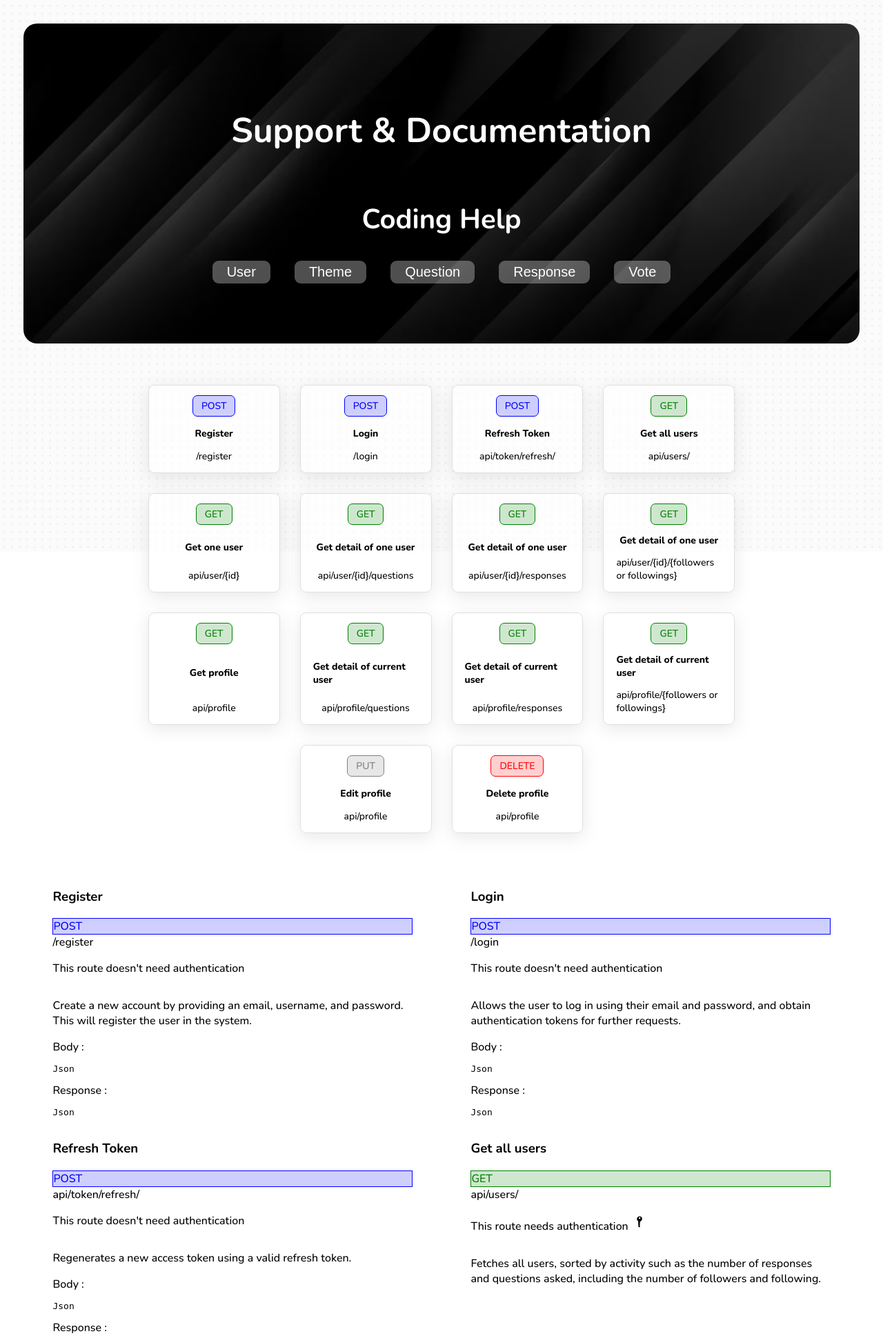
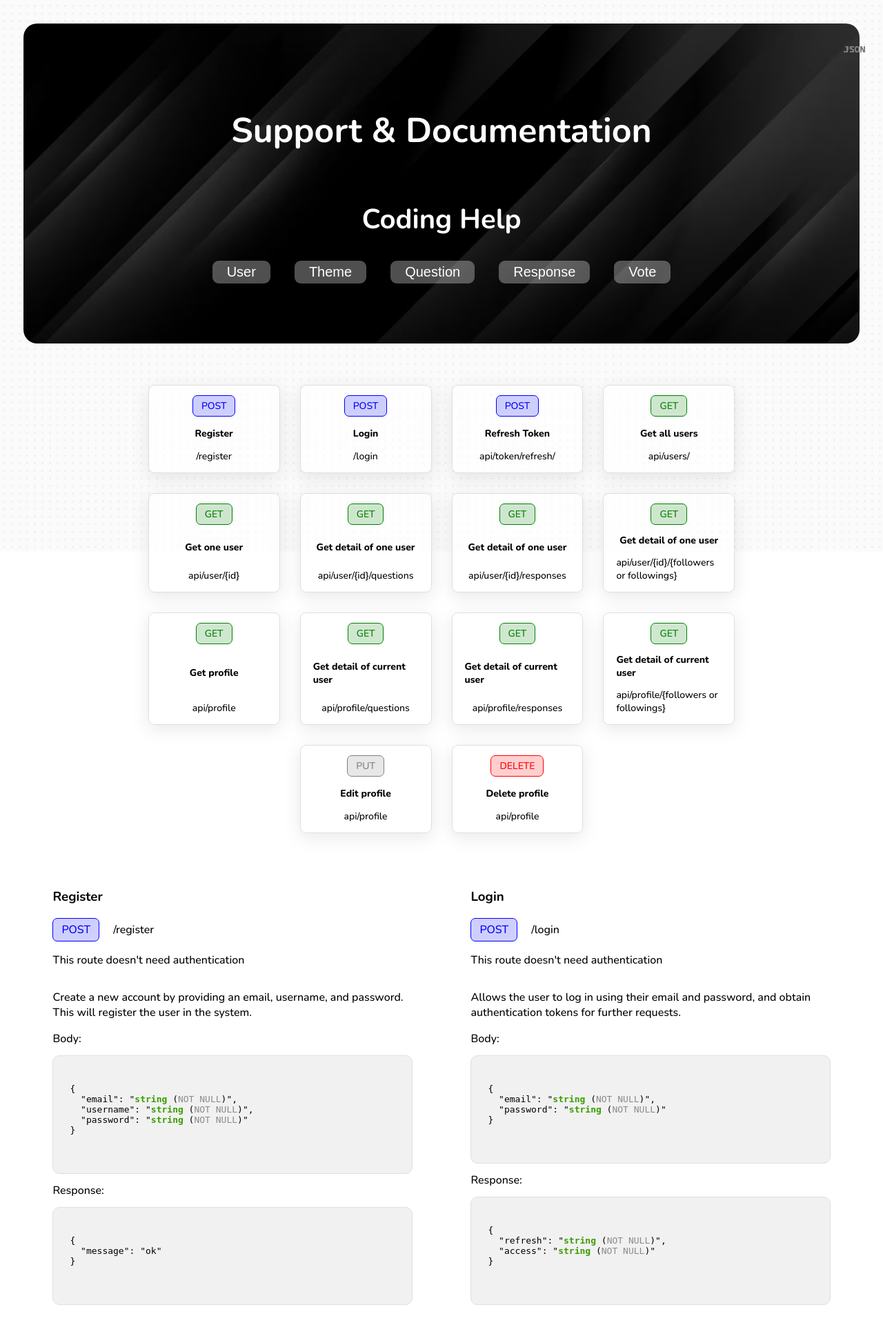
Before and after one commit to MeyDetour/codinghelp, a Django app: page /doc in a window 1280 px wide. Shown: the top 1937 px of the page at 69% size. Run offline with Django 5.2, Linux system fonts and the light colour scheme; parts of the project's set-up code (start-up, migrations or seed data) failed here and were passed over.

Commit message:
edit documentation

```diff
--- a/api/static/api/style.css
+++ b/api/static/api/style.css
@@ -119,6 +119,35 @@ h2 {
     color: grey;
 }
 
+/*===============COLOR CLASS=============*/
+.intColor, .booleanColor, .datetimeColor ,.stringColor, .urlColor, .labelColor {
+    font-weight: 800;
+}
+
+.intColor {
+    color: #8181ff;
+}
+
+.booleanColor {
+    color: #ff8181;
+}
+
+.stringColor {
+    color: #399d00;
+}
+
+.urlColor {
+    color: #a2ff6b;
+}.notnullColor {
+     color: #8b8b8b;
+}
+ .labelColor {
+     color: #95d7f9;
+ }
+.datetimeColor{
+    color: orangered;
+}
+
 /*=========== ===============*/
 
 [class^="section1"] {
@@ -150,7 +179,7 @@ h2 {
     flex-direction: column;
     justify-content: space-between;
     align-items: center;
-
+cursor: pointer;
 
     gap: 13px;
 
@@ -179,9 +208,44 @@ h2 {
     flex-wrap: wrap;
     justify-content: space-around;
 
+    width: 100%;
+
 }
+[class^="section2"] pre{
+
+    border: 1px solid #dfdfdf;
+    background: #f1f1f1;
+    border-radius: 10px;
+    padding: 40px 24px;
+}
+[class^="section2"] pre .json{
+
+    position: absolute;
+    top: 8%;
+    right: 2%;
+    color: grey;
+}
+
 [class^="routeSection2"]{
     display: flex;
     flex-direction: column;
     width: 43%;
+
+    margin-bottom:80px;
 }
+
+
+
+[class^="routeSection2"] > .header{
+    display: flex;
+    flex-direction: row;
+    align-items: center;
+    gap: 20px;
+}
+
+[class^="routeSection2"]  .type{
+width: fit-content;
+
+    padding: 5px 12px;
+    border-radius: 7px;
+}
--- a/api/templates/api/base.html
+++ b/api/templates/api/base.html
@@ -57,9 +57,10 @@
     <div class="section2{{ themeName }}">
         {% for route in routes %}
             <div class="routeSection2{{ themeName }}{{ forloop.counter0 }}">
+                <h3>{{ route.title }}</h3>
 
-                <h3>{{ route.title }}</h3>
-                <div class="div route{{ forloop.counter0 }}">
+                <div class="header">
+
                     <div class="type
                 {% if route.method == "GET" %}
                     greenType
@@ -73,10 +74,12 @@
             ">
                         {{ route.method }}
                     </div>
+
+
+                    <span>{{ route.url }} </span>
+
+
                 </div>
-
-                <span><kbd>{{ route.methode }}</kbd> {{ route.url }} </span>
-
 
                 <p class="alignItems">
 
@@ -102,33 +105,19 @@
 
                 <p class="description">{{ route.description }}</p>
 
-                {% if route.bodyJson and route.responseJson %}
-                    <div class="rowWithPre">
-
-                        <div class="preContainer">
-                            <span>Body : </span>
-                            <script id="bodyJsonData" type="application/json">
-                        {{ route.bodyJson|json_script:"bodyJsonData" }}
-                    </script>
-                            <pre class=""><span
-                                    class="json">Json</span> {{ route.bodyJson|json_script:"bodyJsonData" }}</pre>
-                        </div>
-
-                        <div class="preContainer">
-                            <span>Response : </span>
-                            <script id="bodyJsonData" type="application/json">
-                        {{ route.responseJson|json_script:"bodyJsonData" }}
-                    </script>
-                            <pre class=""><span
-                                    class="json">Json</span> {{ route.responseJson|json_script:"bodyJsonData" }}</pre>
-
-                        </div>
-
-                    </div>
+                <span>Body: </span>
+                <pre><span class="json">JSON</span><span class="json-content">{{ route.bodyJson|safe }}</span>
+                        </pre>
 
 
-                {% endif %}
+                <span>Response: </span>
+                <pre><span class="json">JSON</span><span class="json-content">{{ route.responseJson|safe }}</span>
+                        </pre>
+
+
             </div>
+
+
         {% endfor %}
     </div>
 {% endfor %}
@@ -182,6 +171,42 @@
         button.addEventListener('click', showTheme);
     });
 
+    document.querySelectorAll(".json-content").forEach((elt) => {
+        let rawContent = elt.textContent.trim();
+
+        // Remplace les guillemets simples par des guillemets doubles
+        rawContent = rawContent.replace(/'/g, '"');
+
+        try {
+            const parsedJson = JSON.parse(rawContent);
+            elt.textContent = JSON.stringify(parsedJson, null, 2); // Formate le JSON
+        } catch (error) {
+            console.error("Erreur après remplacement des guillemets :", rawContent, error);
+        }
+    });
+    document.querySelectorAll("pre").forEach((pre) => {
+
+        let types = [
+            ["int", "intColor"],
+            ["boolean", "booleanColor"],
+            ["string", "stringColor"],
+            ["url", "urlColor"],
+            ["NOT NULL", "notnullColor"],
+            ["NULL", "notnullColor"],
+            ["datetime", "datetimeColor"],
+        ]
+
+        let res = pre.innerHTML
+        types.forEach((type) => {
+            res = res.replaceAll(type[0], `<span class='${type[1]}'>${type[0]}</span>`)
+        })
+
+
+
+
+        pre.innerHTML = res
+    })
+
 </script>
 </div>
 
```
